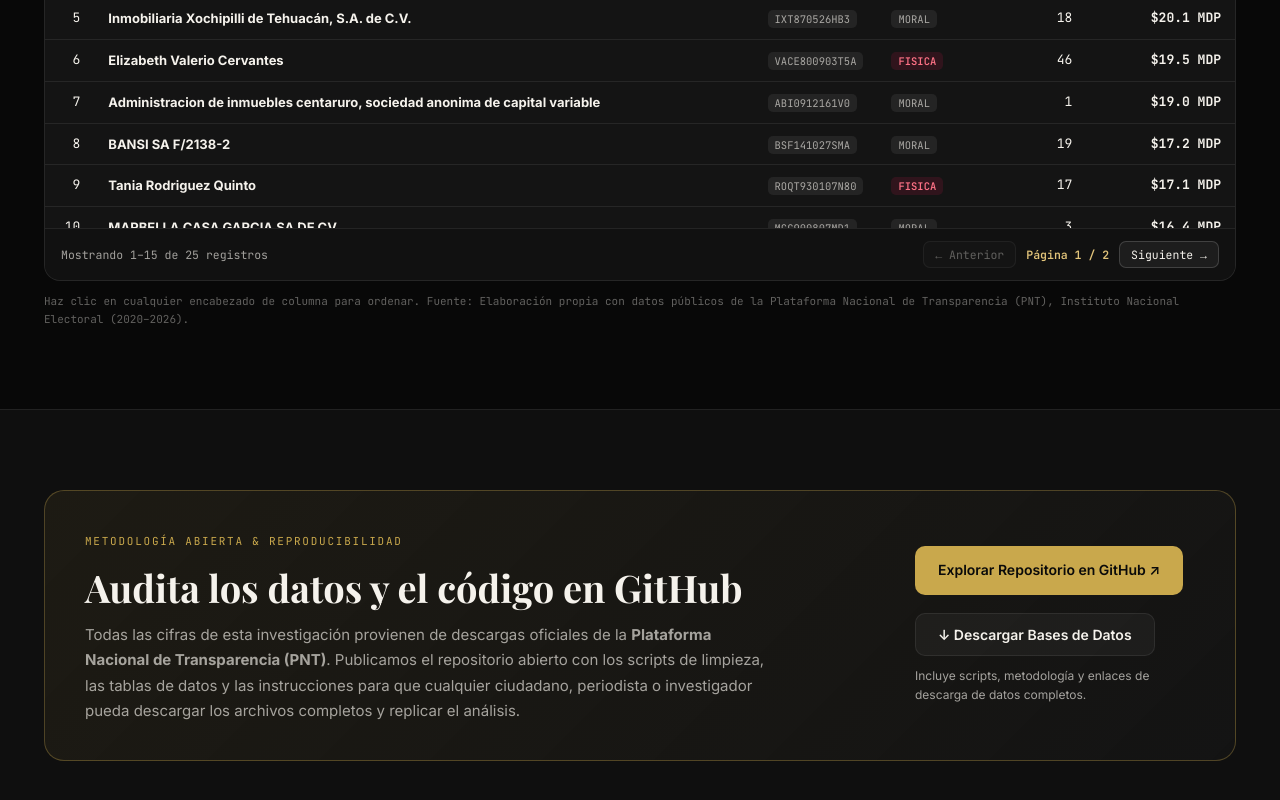
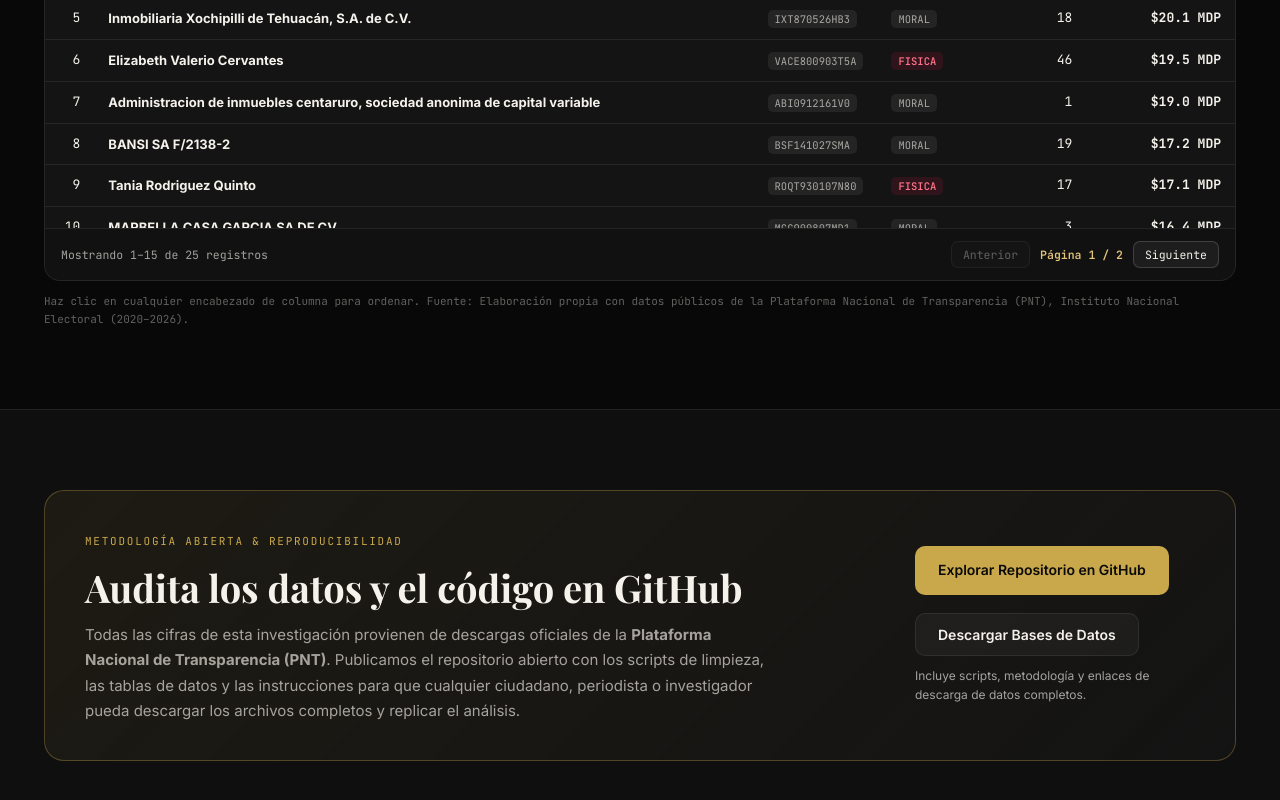
Before and after one commit to ar-rodrigues/ine-transparencia-2020-2026, a plain HTML site: page tablero/index.html in a window 1280 px wide. Shown: the part 7992-8792 px from the top of the page. Drawn offline with nearby package versions, Linux system fonts and the light colour scheme; a web font is replaced by a local one.

Commit message:
style: remove arrows from buttons and unify luxury scrollbar

```diff
--- a/tablero/app.js
+++ b/tablero/app.js
@@ -1222,7 +1222,7 @@ function wireUI() {
                 <td><span class="badge-mini">${item.dominio}</span></td>
                 <td><strong>${item.archivo}</strong></td>
                 <td class="num">${typeof item.tamano_mb === "number" ? item.tamano_mb + " MB" : item.tamano_mb}</td>
-                <td class="num"><a class="btn-gold btn-sm" href="${item.url}" target="_blank" rel="noopener noreferrer">↓ Descargar</a></td>
+                <td class="num"><a class="btn-gold btn-sm" href="${item.url}" target="_blank" rel="noopener noreferrer">Descargar</a></td>
               </tr>`
             )
             .join("");
--- a/tablero/index.html
+++ b/tablero/index.html
@@ -268,7 +268,7 @@
         <div class="explorer-actions">
           <input type="search" class="table-search" id="explorer-search" placeholder="Buscar proveedor, RFC, cargo o destino..." />
           <button class="btn-gold btn-sm" id="btn-descargar-tabla" title="Descargar la tabla actualmente visible en formato CSV">
-            ↓ Descargar CSV
+            Descargar CSV
           </button>
         </div>
       </div>
@@ -283,9 +283,9 @@
         <div class="table-pagination" id="table-pagination">
           <span class="pagination-info" id="pagination-info">Mostrando 0 registros</span>
           <div class="pagination-controls">
-            <button class="page-btn" id="btn-prev-page" disabled>← Anterior</button>
+            <button class="page-btn" id="btn-prev-page" disabled>Anterior</button>
             <span class="page-indicator" id="page-indicator">1 / 1</span>
-            <button class="page-btn" id="btn-next-page" disabled>Siguiente →</button>
+            <button class="page-btn" id="btn-next-page" disabled>Siguiente</button>
           </div>
         </div>
       </div>
@@ -306,10 +306,10 @@
         </div>
         <div class="github-actions">
           <a class="btn-gold btn-lg" id="github-repo-link" href="https://github.com/ar-rodrigues/ine-transparencia-2020-2026" target="_blank" rel="noopener noreferrer">
-            Explorar Repositorio en GitHub ↗
+            Explorar Repositorio en GitHub
           </a>
           <button class="btn-ghost btn-lg" id="btn-open-vault" style="margin-top: 8px;">
-            ↓ Descargar Bases de Datos
+            Descargar Bases de Datos
           </button>
           <span class="github-hint">Incluye scripts, metodología y enlaces de descarga de datos completos.</span>
         </div>
--- a/tablero/styles.css
+++ b/tablero/styles.css
@@ -29,6 +29,30 @@ html {
   color: var(--text);
   font-family: var(--font-sans);
   -webkit-font-smoothing: antialiased;
+  scrollbar-width: thin;
+  scrollbar-color: rgba(201, 168, 76, 0.45) #080808;
+}
+
+::-webkit-scrollbar {
+  width: 8px;
+  height: 8px;
+}
+
+::-webkit-scrollbar-track {
+  background: #080808;
+}
+
+::-webkit-scrollbar-thumb {
+  background: rgba(201, 168, 76, 0.35);
+  border-radius: 8px;
+  border: 2px solid #080808;
+  background-clip: padding-box;
+}
+
+::-webkit-scrollbar-thumb:hover {
+  background: rgba(201, 168, 76, 0.7);
+  border: 2px solid #080808;
+  background-clip: padding-box;
 }
 
 body {
```
